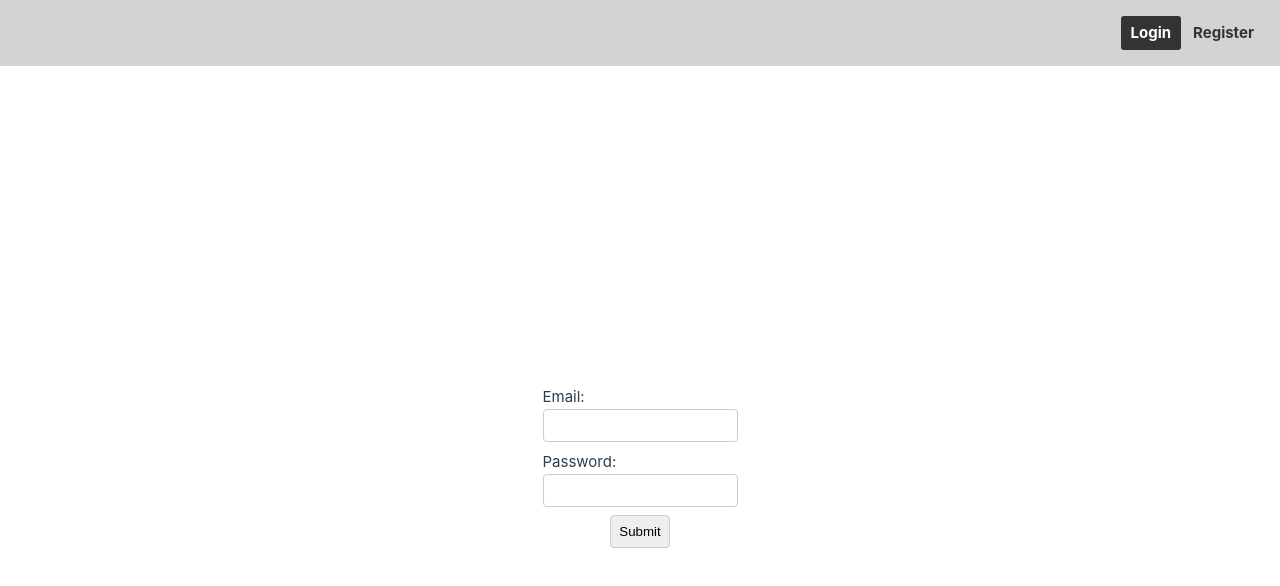
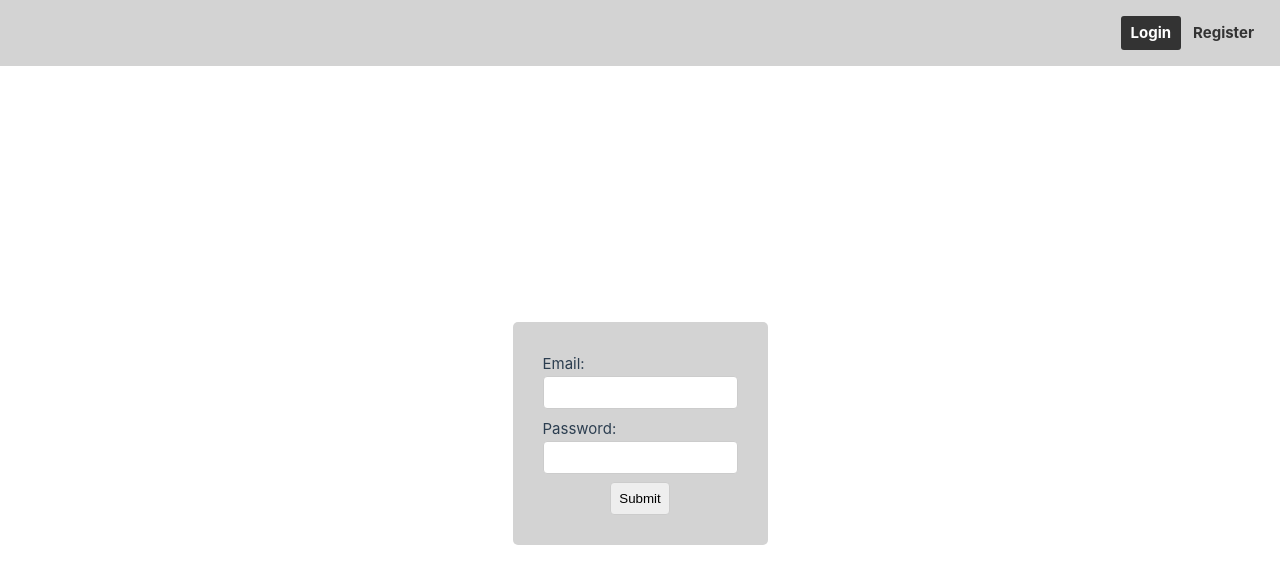
Before and after one commit to olivertembo/vue-nest-influxdb-sample, a Vue app in the folder web/: page / in a window 1280 px wide. Shown: the top 586 px of the page. Built offline with nearby package versions, Linux system fonts and the light colour scheme.

Commit message:
improve login styling

```diff
--- a/web/src/App.vue
+++ b/web/src/App.vue
@@ -3,7 +3,7 @@
     <nav>
       <template v-if="isAuthenticated">
         <RouterLink to="/dashboard">Dashboard</RouterLink>
-        <button @click="handleLogout">Logout</button>
+        <a @click="handleLogout">Logout</a>
       </template>
       <template v-else>
         <RouterLink to="/">Login</RouterLink>
--- a/web/src/assets/main.css
+++ b/web/src/assets/main.css
@@ -27,6 +27,7 @@ nav a {
   font-weight: bold;
   padding: 5px 10px;
   border-radius: 3px;
+  cursor: pointer;
 }
 
 nav a:first-child {
--- a/web/src/views/LoginView.vue
+++ b/web/src/views/LoginView.vue
@@ -29,7 +29,6 @@
 <script lang="ts">
 import { ref } from 'vue';
 import { useStore } from 'vuex';
-import { computed } from 'vue';
 import { useRouter } from 'vue-router';
 
 export default {
@@ -61,12 +60,8 @@ export default {
         const data = await response.json();
         if (response.ok) {
           if (data.access_token) {
-            console.log("Token", data.access_token);
-            localStorage.setItem('token', data.access_token);
-
             localStorage.setItem('token', data.access_token);
             store.dispatch('setAuthData', { token: data.access_token, user: data.user });
-
             router.push({ name: 'dashboard' });
           }
           status.value = 'success';
@@ -92,17 +87,18 @@ export default {
 
 <style>
 .home {
-  min-height: 100vh;
+  min-height: calc(100vh - 66px);
   display: flex;
   align-items: center;
   justify-content: center;
 }
-@media (min-width: 1024px) {
-  .home {
-    min-height: 100vh;
-    display: flex;
-    align-items: center;
-  }
+form {
+  display: flex;
+  flex-direction: column;
+  align-items: center;
+  background-color: #D3D3D3;
+  padding: 30px;
+  border-radius: 5px;
 }
 .input-element {
   display: flex;
@@ -120,6 +116,7 @@ button {
   border: 1px solid #ccc;
   background-color: #eee;
   cursor: pointer;
+  width: 100%;
 }
 form {
   display: flex;
--- a/web/tsconfig.app.json
+++ b/web/tsconfig.app.json
@@ -5,6 +5,8 @@
   "compilerOptions": {
     "composite": true,
     "allowJs": true,
+    "esModuleInterop": true,
+    "allowSyntheticDefaultImports": true,
     "baseUrl": ".",
     "paths": {
       "@/*": ["./src/*"],
```
